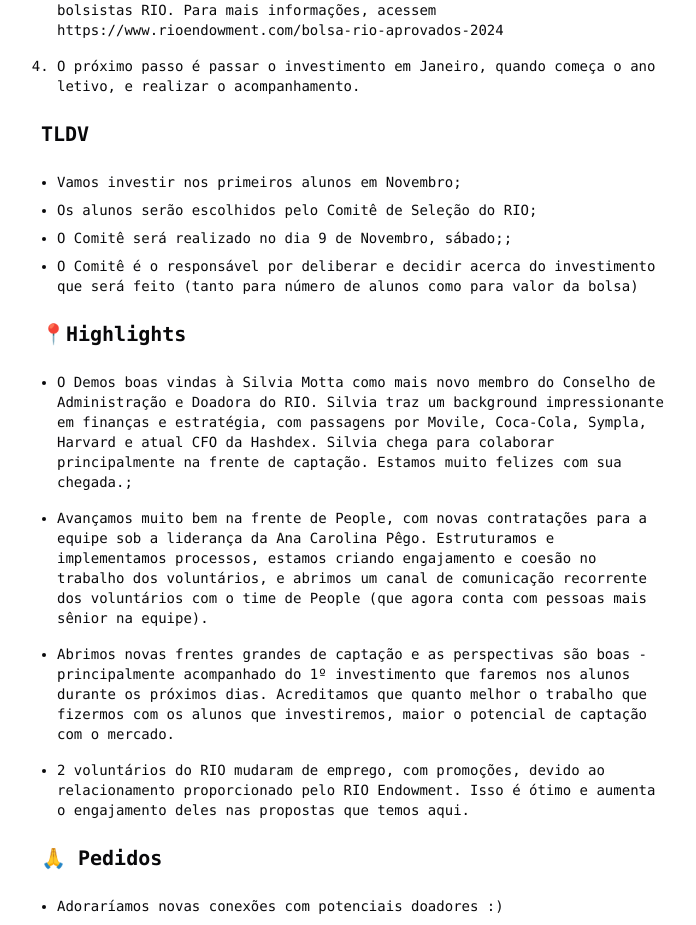
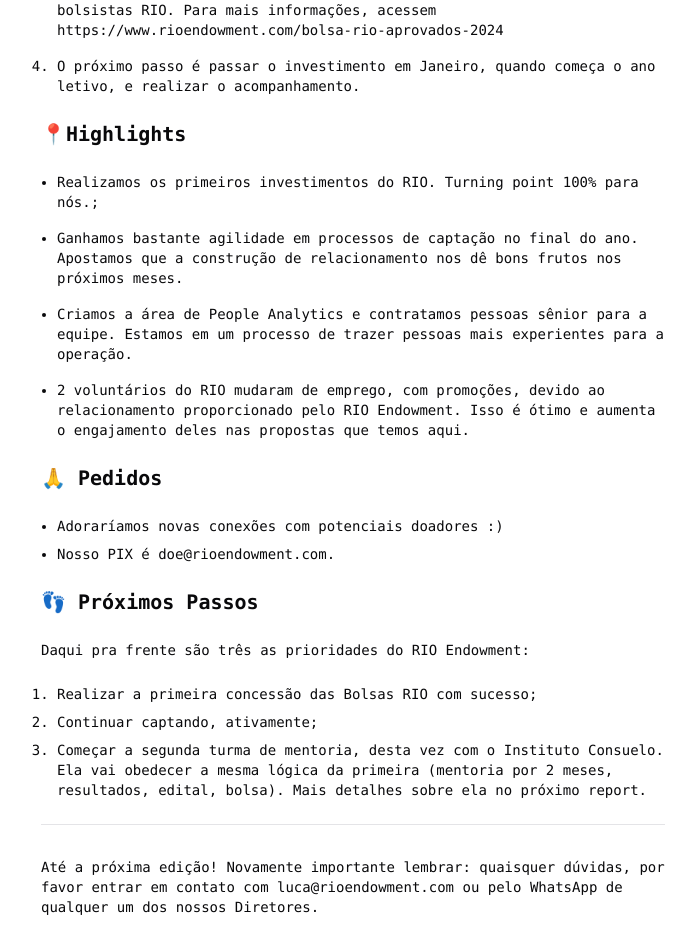
Before and after one commit to lucabcastellano/RIOIR, a Next.js app in the folder rio_updates/: page /rio-update-novembro-dezembro-2024 in a window 1280 px wide. Shown: the part 960-1885 px from the top of the page, without its empty margins (287-983 px from the left). Built offline with nearby package versions, Linux system fonts and the light colour scheme.

Commit message:
Update page.tsx neca linda

```diff
--- a/rio_updates/app/rio-update-novembro-dezembro-2024/page.tsx
+++ b/rio_updates/app/rio-update-novembro-dezembro-2024/page.tsx
@@ -81,26 +81,17 @@
               </li>
             </ol>
 
-            <h2 className="text-xl font-bold mt-12 mb-4">TLDV</h2>
-
-            <ul className="list-disc pl-4 space-y-2">
-              <li>Vamos investir nos primeiros alunos em Novembro;</li>
-              <li>Os alunos serão escolhidos pelo Comitê de Seleção do RIO;</li>
-              <li>O Comitê será realizado no dia 9 de Novembro, sábado;;</li>
-              <li>O Comitê é o responsável por deliberar e decidir acerca do investimento que será feito (tanto para número de alunos como para valor da bolsa)</li>
-            </ul>
-
             <h2 className="text-xl font-bold mt-12 mb-4 flex items-center gap-2">
               📍Highlights
             </h2>
 
             <ul className="list-disc pl-4 space-y-4">
-              <li>O Demos boas vindas à Silvia Motta como mais novo membro do Conselho de Administração e Doadora do RIO. Silvia traz um background impressionante em finanças e estratégia, com passagens por Movile, Coca-Cola, Sympla, Harvard e atual CFO da Hashdex. Silvia chega para colaborar principalmente na frente de captação. Estamos muito felizes com sua chegada.;</li>
+              <li>Realizamos os primeiros investimentos do RIO. Turning point 100% para nós.;</li>
               <li>
-                Avançamos muito bem na frente de People, com novas contratações para a equipe sob a liderança da Ana Carolina Pêgo. Estruturamos e implementamos processos, estamos criando engajamento e coesão no trabalho dos voluntários, e abrimos um canal de comunicação recorrente dos voluntários com o time de People (que agora conta com pessoas mais sênior na equipe).
+                Ganhamos bastante agilidade em processos de captação no final do ano. Apostamos que a construção de relacionamento nos dê bons frutos nos próximos meses.
               </li>
               <li>
-                Abrimos novas frentes grandes de captação e as perspectivas são boas - principalmente acompanhado do 1º investimento que faremos nos alunos durante os próximos dias. Acreditamos que quanto melhor o trabalho que fizermos com os alunos que investiremos, maior o potencial de captação com o mercado.
+                Criamos a área de People Analytics e contratamos pessoas sênior para a equipe. Estamos em um processo de trazer pessoas mais experientes para a operação.
               </li>
               <li>2 voluntários do RIO mudaram de emprego, com promoções, devido ao relacionamento proporcionado pelo RIO Endowment. Isso é ótimo e aumenta o engajamento deles nas propostas que temos aqui.</li>
             </ul>
```
